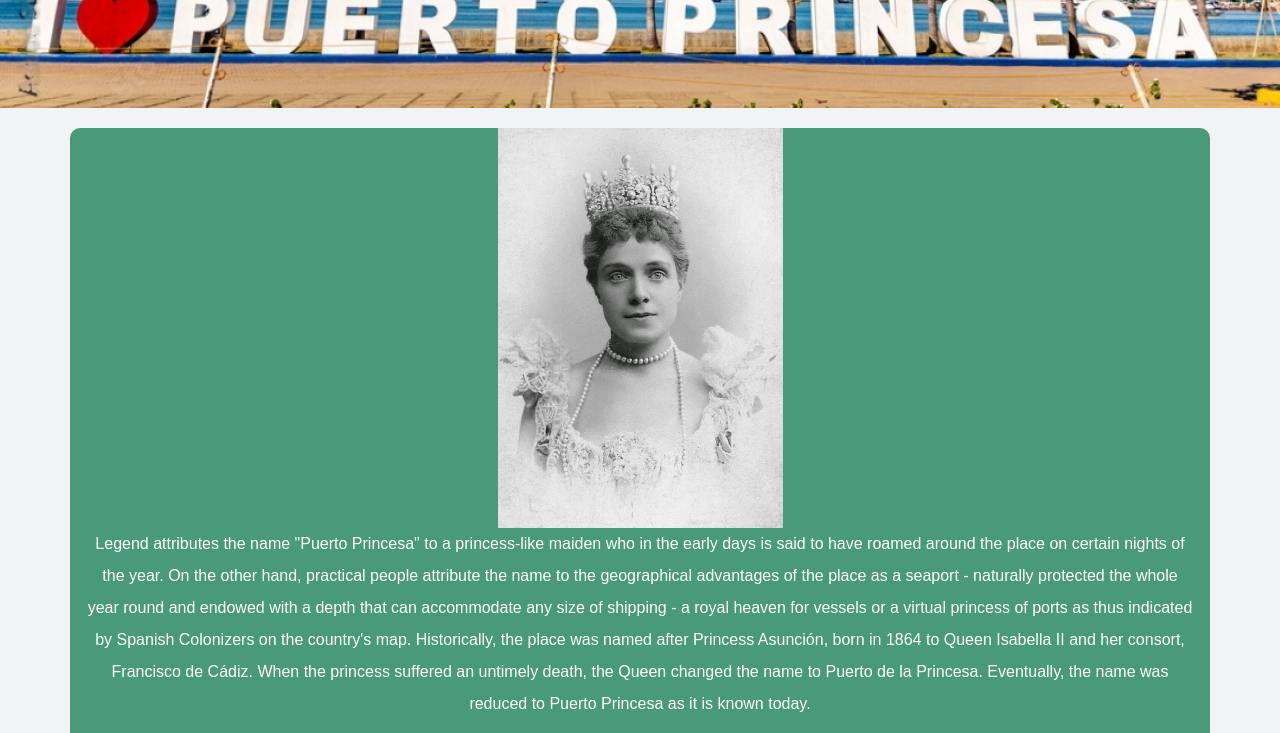
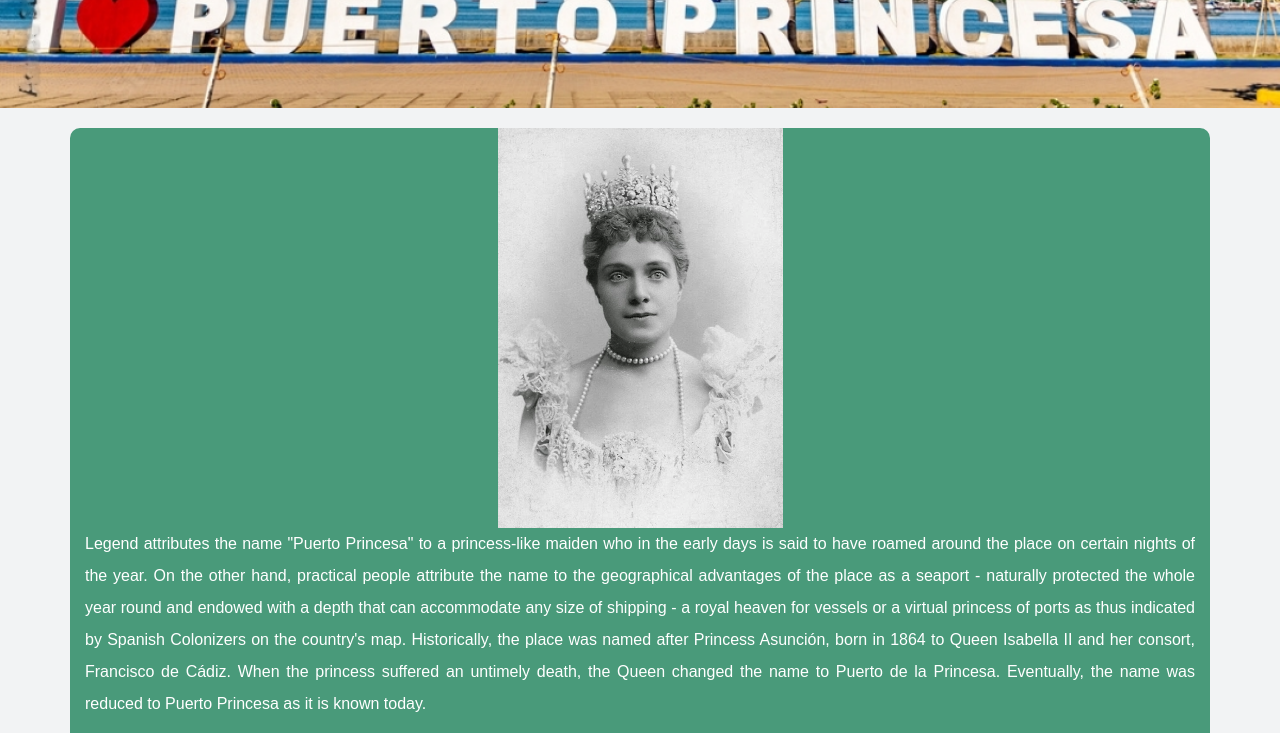
Before and after one commit to jundil20/midtermExam, a plain HTML site: page history.html in a window 1280 px wide. Shown: the part 460-1193 px from the top of the page. Drawn offline with nearby package versions, Linux system fonts and the light colour scheme.

Commit message:
Update history.html

```diff
--- a/history.html
+++ b/history.html
@@ -43,7 +43,7 @@
         </div>
 
         <main>
-            <div class="container-md text-center historyContainer">
+             <div class="container-md d-flex flex-column justify-content-center align-items-center historyContainer">
                 <img src="pictures/Infante Eulalia of Spain.png" alt="" class="img-fluid">
                 <p>
                     Legend attributes the name "Puerto Princesa" to a princess-like maiden who in the early
```
